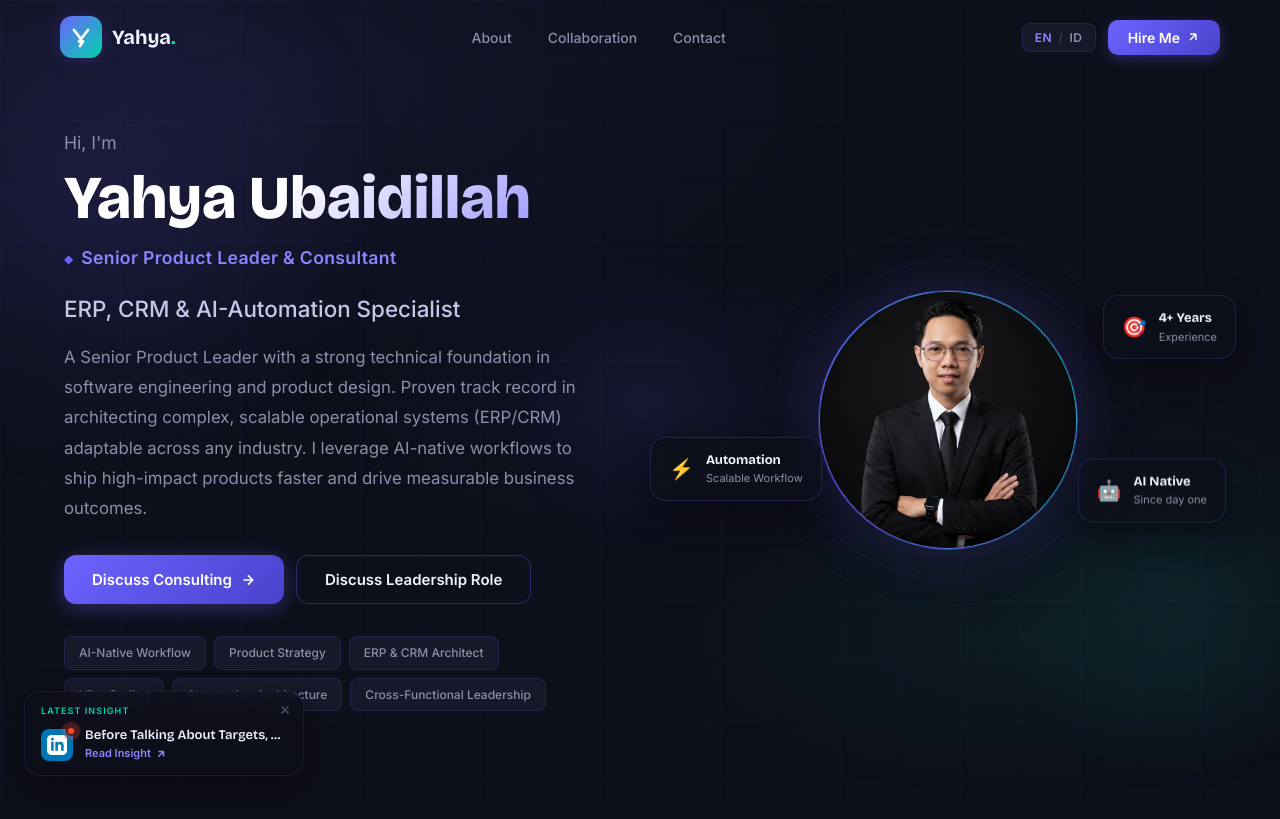
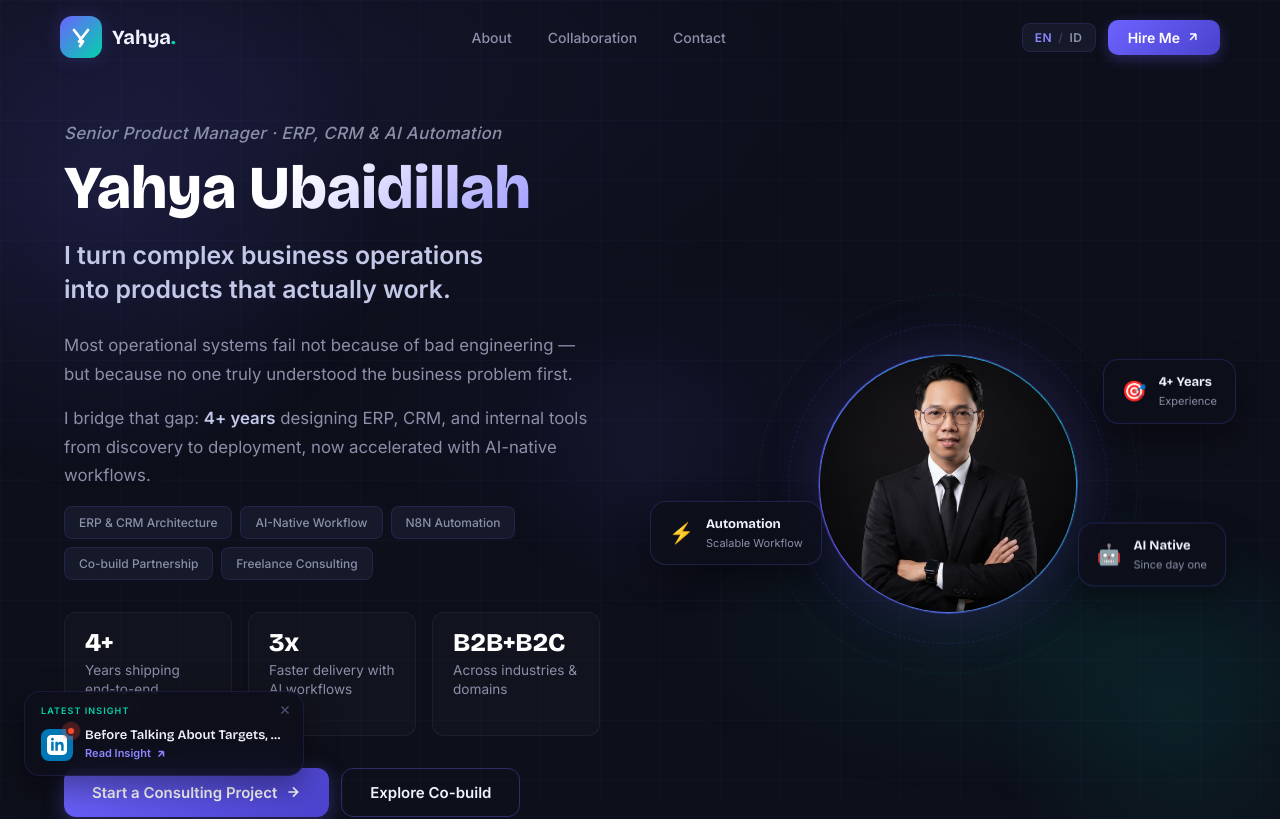
Before and after one commit to yspace89/personalweb, a Next.js app: page / in a window 1280 px wide. Shown: the top 819 px of the page. Built offline with nearby package versions, Linux system fonts and the light colour scheme.

Commit message:
Refactor: Update Hero section layout, copywriting, and add stats columns

```diff
--- a/components/Hero.js
+++ b/components/Hero.js
@@ -5,26 +5,38 @@ import styles from "./Hero.module.css";
 
 const content = {
   en: {
-    badge: "Available for Leadership Roles & Consulting",
-    greeting: "Hi, I'm",
+    kicker: "Senior Product Manager · ERP, CRM & AI Automation",
     title: "Yahya Ubaidillah",
-    role: "Senior Product Leader & Consultant",
-    tagline: "ERP, CRM & AI-Automation Specialist",
-    desc: "A Senior Product Leader with a strong technical foundation in software engineering and product design. Proven track record in architecting complex, scalable operational systems (ERP/CRM) adaptable across any industry. I leverage AI-native workflows to ship high-impact products faster and drive measurable business outcomes.",
-    cta1: "Discuss Consulting",
-    cta2: "Discuss Leadership Role",
-    skills: ["AI-Native Workflow", "Product Strategy", "ERP & CRM Architect", "Vibe Coding", "Automation Architecture", "Cross-Functional Leadership"],
+    subHeadline: "I turn complex business operations into products that actually work.",
+    bodyP1: "Most operational systems fail not because of bad engineering — but because no one truly understood the business problem first.",
+    bodyP2Start: "I bridge that gap: ",
+    bodyP2Highlight: "4+ years",
+    bodyP2End: " designing ERP, CRM, and internal tools from discovery to deployment, now accelerated with AI-native workflows.",
+    skills: ["ERP & CRM Architecture", "AI-Native Workflow", "N8N Automation", "Co-build Partnership", "Freelance Consulting"],
+    stats: [
+      { num: "4+", label: "Years shipping end-to-end products" },
+      { num: "3x", label: "Faster delivery with AI workflows" },
+      { num: "B2B+B2C", label: "Across industries & domains" },
+    ],
+    cta1: "Start a Consulting Project",
+    cta2: "Explore Co-build",
   },
   id: {
-    badge: "Tersedia untuk Peran Kepemimpinan & Konsultasi",
-    greeting: "Halo, saya",
+    kicker: "Senior Product Manager · ERP, CRM & Otomasi AI",
     title: "Yahya Ubaidillah",
-    role: "Senior Product Leader & Konsultan",
-    tagline: "Spesialis ERP, CRM & Otomasi AI",
-    desc: "Senior Product Leader dengan fondasi teknis kuat dalam software engineering dan product design. Terbukti andal merancang sistem operasional yang kompleks dan skalabel (ERP/CRM) yang adaptif untuk industri apa pun. Saya memanfaatkan alur kerja AI-native untuk merilis produk berdampak tinggi lebih cepat guna mendorong performa bisnis yang nyata.",
-    cta1: "Diskusikan Konsultasi",
-    cta2: "Diskusi Peran Kepemimpinan",
-    skills: ["AI-Native Workflow", "Strategi Produk", "Arsitektur ERP & CRM", "Vibe Coding", "Arsitektur Otomasi", "Kepemimpinan Lintas Fungsi"],
+    subHeadline: "Saya mengubah operasional bisnis yang rumit menjadi produk yang benar-benar berfungsi.",
+    bodyP1: "Sebagian besar sistem operasional gagal bukan karena rekayasa kode yang buruk — tetapi karena tidak ada yang benar-benar memahami masalah bisnisnya terlebih dahulu.",
+    bodyP2Start: "Saya menjembatani celah tersebut: ",
+    bodyP2Highlight: "4+ tahun",
+    bodyP2End: " merancang ERP, CRM, dan internal tools dari tahap penemuan hingga penerapan, kini diakselerasi dengan alur kerja berbasis AI.",
+    skills: ["Arsitektur ERP & CRM", "Alur Kerja AI-Native", "Otomasi N8N", "Kemitraan Co-build", "Konsultasi Freelance"],
+    stats: [
+      { num: "4+", label: "Tahun merilis produk end-to-end" },
+      { num: "3x", label: "Lebih cepat dengan alur kerja AI" },
+      { num: "B2B+B2C", label: "Di berbagai industri & domain" },
+    ],
+    cta1: "Mulai Proyek Konsultasi",
+    cta2: "Jelajahi Co-build",
   },
 };
 
@@ -43,16 +55,34 @@ export default function Hero({ lang }) {
       <div className={`container ${styles.inner}`}>
         {/* Left: Content */}
         <div className={`reveal ${styles.content}`}>
-          <span className={styles.greeting}>{t.greeting}</span>
+          <span className={styles.kicker}>{t.kicker}</span>
           <h1 className={styles.name}>{t.title}</h1>
+          <p className={styles.subHeadline}>{t.subHeadline}</p>
+          <p className={styles.desc}>{t.bodyP1}</p>
+          <p className={styles.desc}>
+            {t.bodyP2Start}
+            <strong className={styles.descStrong}>{t.bodyP2Highlight}</strong>
+            {t.bodyP2End}
+          </p>
 
-          <div className={styles.roleWrapper}>
-            <span className={styles.roleIcon}>◆</span>
-            <span className={styles.role}>{t.role}</span>
+          {/* Skill badges */}
+          <div className={styles.skillBadges}>
+            {t.skills.map((skill, i) => (
+              <span key={i} className={styles.skillBadge} style={{ animationDelay: `${i * 0.08}s` }}>
+                {skill}
+              </span>
+            ))}
           </div>
 
-          <p className={styles.tagline}>{t.tagline}</p>
-          <p className={styles.desc}>{t.desc}</p>
+          {/* Stats Section */}
+          <div className={styles.statsContainer}>
+            {t.stats.map((stat, i) => (
+              <div key={i} className={styles.statCard}>
+                <span className={styles.statNum}>{stat.num}</span>
+                <span className={styles.statLabel}>{stat.label}</span>
+              </div>
+            ))}
+          </div>
 
           {/* CTA Buttons */}
           <div className={styles.ctas}>
@@ -65,15 +95,6 @@ export default function Hero({ lang }) {
             <button className={styles.ctaOutline} onClick={() => scrollTo("contact")}>
               {t.cta2}
             </button>
-          </div>
-
-          {/* Skill badges */}
-          <div className={styles.skillBadges}>
-            {t.skills.map((skill, i) => (
-              <span key={i} className={styles.skillBadge} style={{ animationDelay: `${i * 0.08}s` }}>
-                {skill}
-              </span>
-            ))}
           </div>
         </div>
 
--- a/components/Hero.module.css
+++ b/components/Hero.module.css
@@ -82,10 +82,13 @@
   to { opacity: 1; }
 }
 
-.greeting {
-  font-size: 1.1rem;
+.kicker {
+  font-size: 1.05rem;
   color: var(--text-muted);
+  font-style: italic;
+  font-weight: 500;
   margin-bottom: 8px;
+  letter-spacing: 0.02em;
   animation: fadeIn 0.6s ease 0.2s both;
 }
 
@@ -98,47 +101,32 @@
   -webkit-text-fill-color: transparent;
   background-clip: text;
   line-height: 1.1;
-  margin-bottom: 12px;
+  margin-bottom: 16px;
   animation: fadeIn 0.6s ease 0.3s both;
 }
 
-.roleWrapper {
-  display: inline-flex;
-  align-items: center;
-  gap: 8px;
-  margin-bottom: 20px;
+.subHeadline {
+  font-size: clamp(1.2rem, 2.5vw, 1.55rem);
+  font-weight: 600;
+  color: var(--text-secondary);
+  margin-bottom: 24px;
+  line-height: 1.4;
   animation: fadeIn 0.6s ease 0.35s both;
-}
-
-.roleIcon {
-  color: var(--primary);
-  font-size: 12px;
-}
-
-.role {
-  font-size: 1.1rem;
-  font-weight: 600;
-  color: var(--primary-light);
-  letter-spacing: 0.02em;
-}
-
-.tagline {
-  font-size: clamp(1.1rem, 2vw, 1.4rem);
-  font-weight: 500;
-  color: var(--text-secondary);
-  margin-bottom: 16px;
-  line-height: 1.5;
-  animation: fadeIn 0.6s ease 0.4s both;
   text-wrap: balance;
 }
 
 .desc {
   font-size: 1.05rem;
   color: var(--text-muted);
-  line-height: 1.8;
-  margin-bottom: 32px;
-  animation: fadeIn 0.6s ease 0.45s both;
-  max-width: 540px;
+  line-height: 1.7;
+  margin-bottom: 16px;
+  animation: fadeIn 0.6s ease 0.4s both;
+  max-width: 580px;
+}
+
+.descStrong {
+  font-weight: 600;
+  color: var(--text-secondary);
 }
 
 /* CTAs */
@@ -197,7 +185,8 @@
   display: flex;
   flex-wrap: wrap;
   gap: 8px;
-  animation: fadeIn 0.6s ease 0.55s both;
+  margin-bottom: 32px;
+  animation: fadeIn 0.6s ease 0.45s both;
 }
 
 .skillBadge {
@@ -216,6 +205,48 @@
   color: var(--primary-light);
   border-color: var(--primary);
   background: rgba(108, 99, 255, 0.08);
+}
+
+/* Stats Section */
+.statsContainer {
+  display: grid;
+  grid-template-columns: repeat(3, 1fr);
+  gap: 16px;
+  margin-bottom: 32px;
+  animation: fadeIn 0.6s ease 0.5s both;
+  width: 100%;
+}
+
+.statCard {
+  background: rgba(255, 255, 255, 0.02);
+  border: 1px solid rgba(255, 255, 255, 0.05);
+  border-radius: 12px;
+  padding: 16px 20px;
+  display: flex;
+  flex-direction: column;
+  gap: 4px;
+  transition: all 0.3s ease;
+}
+
+.statCard:hover {
+  background: rgba(255, 255, 255, 0.04);
+  border-color: rgba(108, 99, 255, 0.25);
+  transform: translateY(-2px);
+  box-shadow: 0 4px 20px rgba(0, 0, 0, 0.2);
+}
+
+.statNum {
+  font-family: var(--font-heading);
+  font-size: 1.6rem;
+  font-weight: 800;
+  color: #fff;
+  line-height: 1.1;
+}
+
+.statLabel {
+  font-size: 0.85rem;
+  color: var(--text-muted);
+  line-height: 1.4;
 }
 
 /* Avatar */
@@ -422,9 +453,19 @@
 
   .name { font-size: clamp(2rem, 10vw, 2.8rem); }
 
-  .tagline { font-size: 1rem; }
+  .subHeadline {
+    font-size: 1.2rem;
+    margin-bottom: 20px;
+  }
 
   .desc { font-size: 0.95rem; }
+
+  .statsContainer {
+    grid-template-columns: 1fr;
+    max-width: 420px;
+    margin: 0 auto 24px;
+    text-align: left;
+  }
 
   .ctas {
     justify-content: center;
```
